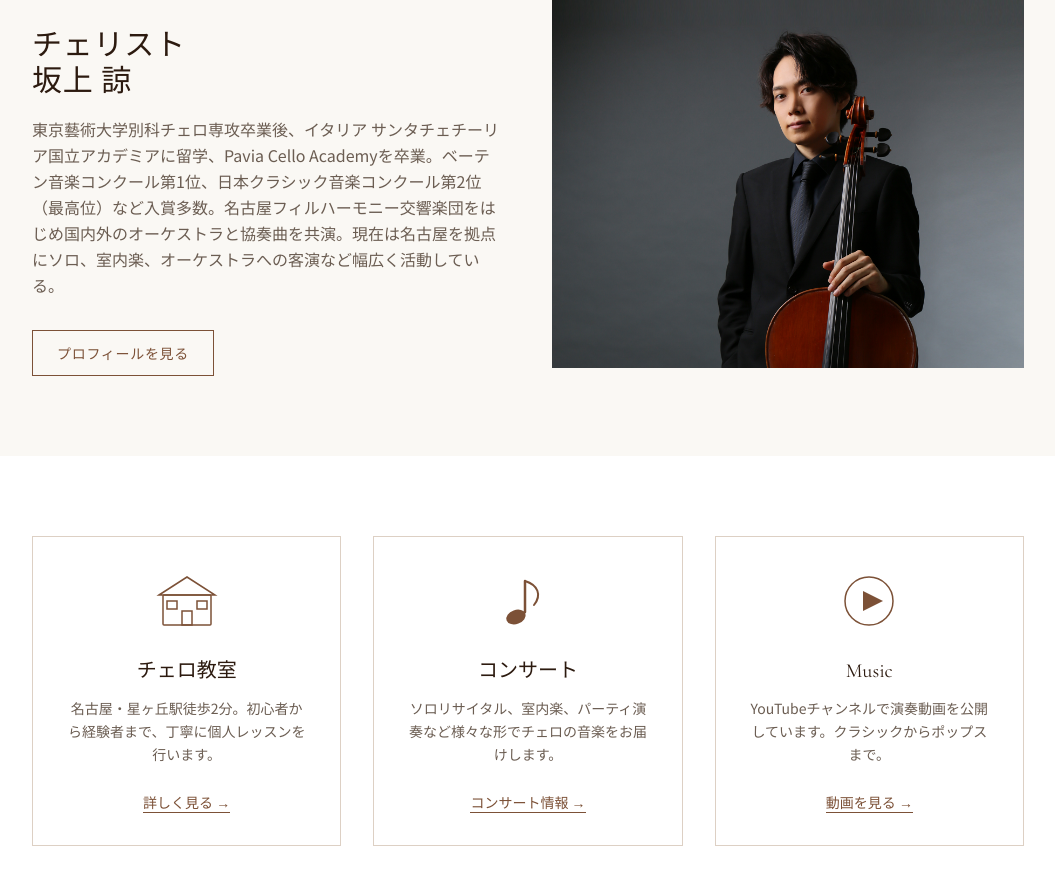
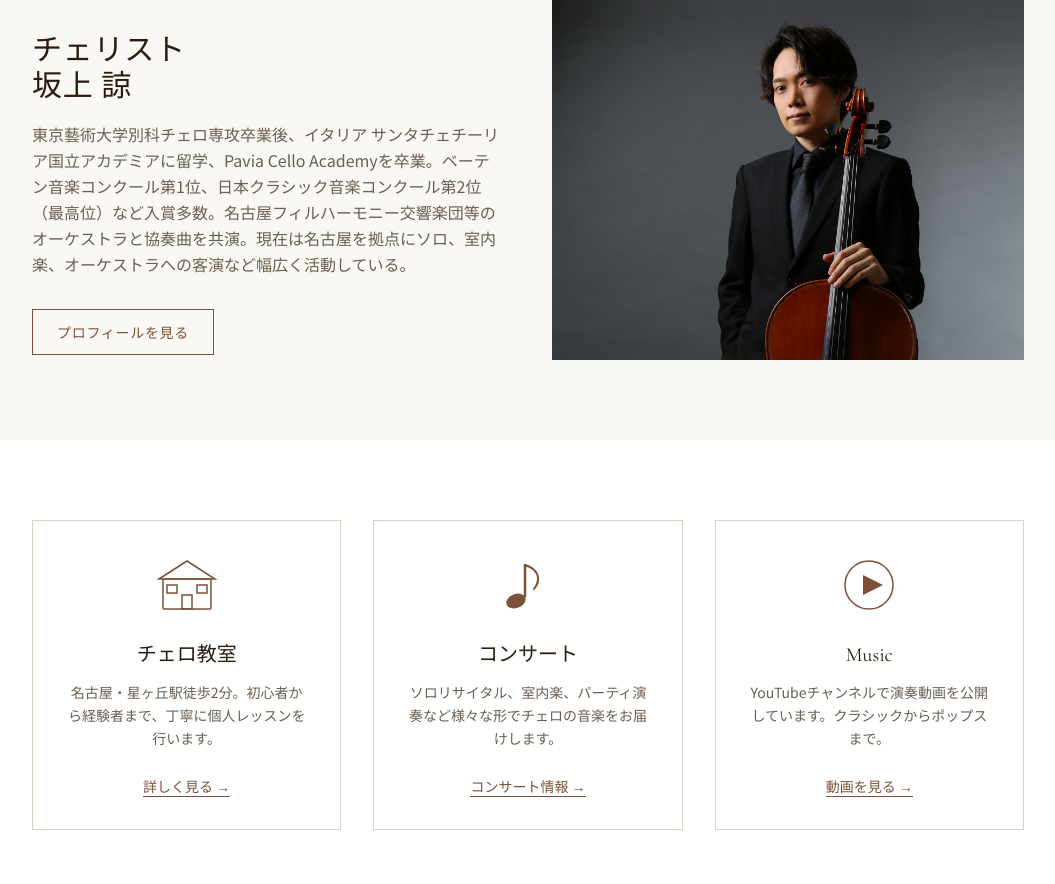
Before and after one commit to srlcvc/ryosakaue-website, a Next.js app: page / in a window 1280 px wide. Shown: the part 889-1773 px from the top of the page, without its empty margins (112-1167 px from the left). Built offline with nearby package versions, Linux system fonts and the light colour scheme.

Commit message:
トップページのプロフィール文を修正
Co-Authored-By: Claude Sonnet 4.6 <noreply@anthropic.com>

```diff
--- a/app/page.tsx
+++ b/app/page.tsx
@@ -36,7 +36,7 @@ export default function HomePage() {
           <p className="section-sub">About</p>
           <h2 className="section-title">チェリスト<br />坂上 諒</h2>
           <p className="text-muted leading-relaxed mt-4">
-            東京藝術大学別科チェロ専攻卒業後、イタリア サンタチェチーリア国立アカデミアに留学、Pavia Cello Academyを卒業。ベーテン音楽コンクール第1位、日本クラシック音楽コンクール第2位（最高位）など入賞多数。名古屋フィルハーモニー交響楽団をはじめ国内外のオーケストラと協奏曲を共演。現在は名古屋を拠点にソロ、室内楽、オーケストラへの客演など幅広く活動している。
+            東京藝術大学別科チェロ専攻卒業後、イタリア サンタチェチーリア国立アカデミアに留学、Pavia Cello Academyを卒業。ベーテン音楽コンクール第1位、日本クラシック音楽コンクール第2位（最高位）など入賞多数。名古屋フィルハーモニー交響楽団等のオーケストラと協奏曲を共演。現在は名古屋を拠点にソロ、室内楽、オーケストラへの客演など幅広く活動している。
           </p>
           <Link href="/profile" className="btn-outline mt-8 inline-block">プロフィールを見る</Link>
         </div>
```
